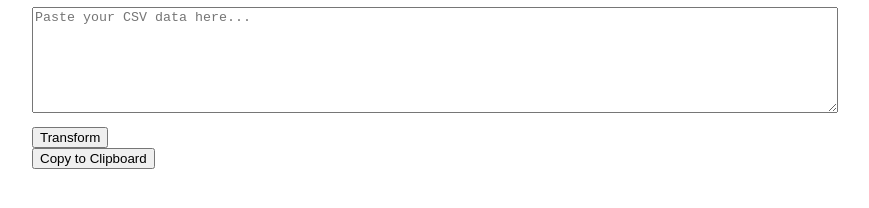
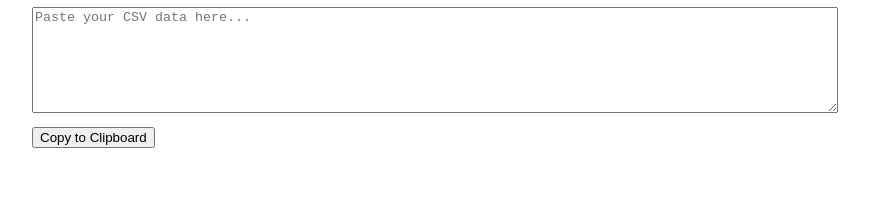
Before and after one commit to client-side-apps/csv-to-sheet, a plain HTML site: page index.html in a window 1280 px wide. Shown: the part 104-312 px from the top of the page, without its empty margins (208-1077 px from the left). Drawn offline with Linux system fonts and the light colour scheme.

Commit message:
remove transform button

```diff
--- a/index.html
+++ b/index.html
@@ -41,7 +41,6 @@
 
   <input type="file" id="file-input" accept=".csv">
   <textarea id="csv-input" placeholder="Paste your CSV data here..."></textarea>
-  <button onclick="transformCSV()">Transform</button>
 
   <div id="table-container"></div>
   <button onclick="copyToClipboard()">Copy to Clipboard</button>
```
